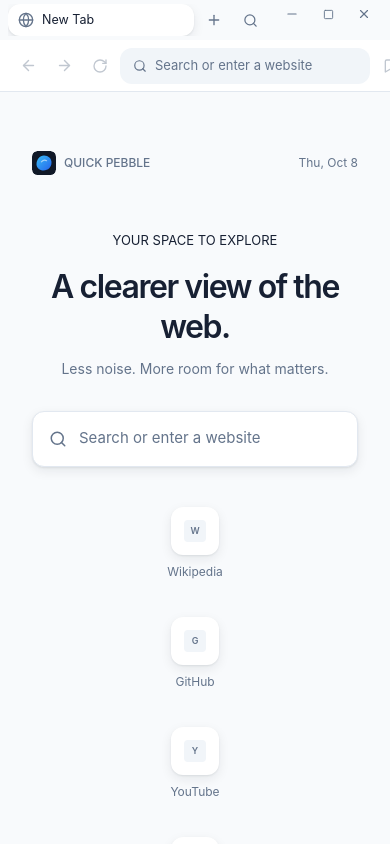
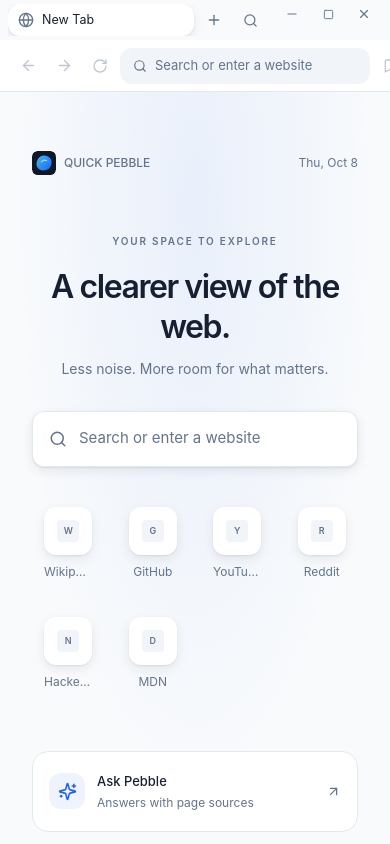
Before and after one commit to VirajSinghChadha/Quickpebble, a React (Vite) app: page / in a window 390 px wide. Built offline with nearby package versions, Linux system fonts and the light colour scheme.

Commit message:
Polish surfaces and responsive new-tab layouts

```diff
--- a/src/styles/globals.css
+++ b/src/styles/globals.css
@@ -85,3 +85,24 @@
     transition-duration: 0.01ms !important;
   }
 }
+
+/* Subtle surfaces and composited motion keep the browser responsive. */
+.browser-chrome { position: relative; z-index: 10; box-shadow: 0 1px 0 var(--color-border); }
+.newtab { background-image: radial-gradient(ellipse at 50% 15%, color-mix(in srgb, var(--color-primary) 7%, transparent), transparent 65%); }
+.newtab-eyebrow { font-size: 10px; font-weight: 600; letter-spacing: .18em; color: var(--color-text-secondary); }
+.home-card { display: flex; align-items: center; gap: 12px; padding: 20px 16px; border: 1px solid var(--color-border); border-radius: 16px; background: var(--color-surface); text-align: left; transition: transform 160ms var(--ease-pebble), border-color 160ms; }
+.home-card:hover { transform: translateY(-2px); border-color: color-mix(in srgb, var(--color-primary) 40%, var(--color-border)); }
+.home-card-icon { display: grid; place-items: center; width: 36px; height: 36px; border-radius: 12px; flex-shrink: 0; color: var(--color-primary); background: color-mix(in srgb, var(--color-primary) 8%, var(--color-surface)); }
+.shortcut-key { border: 1px solid var(--color-border); border-radius: 5px; padding: 2px 5px; font-size: 10px; background: var(--color-surface); }
+.answer-card { padding: 16px; border: 1px solid var(--color-border); border-radius: 16px; background: var(--color-surface); box-shadow: 0 2px 8px rgb(15 23 42 / .03); }
+.citation { display: inline-flex; align-items: center; justify-content: center; min-width: 19px; height: 19px; margin: 0 2px; border-radius: 5px; font-size: 10px; font-weight: 600; color: var(--color-primary); background: color-mix(in srgb, var(--color-primary) 10%, var(--color-surface)); vertical-align: middle; }
+.source-card { border: 1px solid var(--color-border); border-radius: 10px; padding: 8px; transition: border-color 150ms; }
+.source-card:hover { border-color: var(--color-primary); }
+button { touch-action: manipulation; }
+button:not(:disabled) { cursor: pointer; }
+button:active:not(:disabled) { filter: brightness(.97); }
+@media (max-height: 680px) { .newtab-content { padding-top: 24px; } .newtab-content > div:first-child { margin-bottom: 28px; } .newtab-actions { margin-top: 24px; } }
+@media (prefers-reduced-motion: reduce) { .home-card:hover { transform: none; } html { scroll-behavior: auto; } }
+
+.newtab-actions { grid-template-columns: repeat(auto-fit, minmax(200px, 1fr)); }
+.quick-tiles { grid-template-columns: repeat(auto-fit, minmax(72px, 1fr)); }
```
